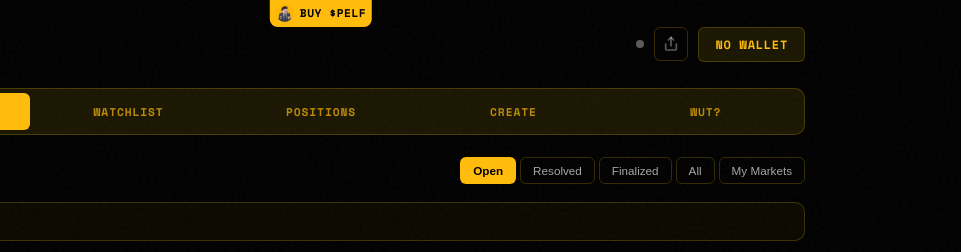
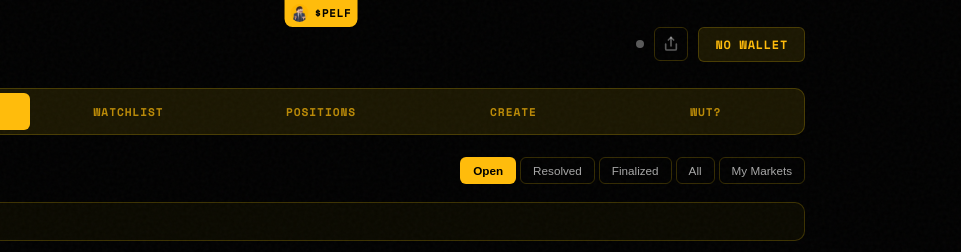
Before and after one commit to SolDapper/precog-app, a website built with Parcel: page src/index.html in a window 1280 px wide. Shown: the top 252 px of the page, 319-1280 px from the left. Built offline with nearby package versions, Linux system fonts and the light colour scheme; what @solana/web3.js, precog-markets would draw is missing.

Commit message:
modified:   src/index.html

```diff
--- a/src/index.html
+++ b/src/index.html
@@ -28,7 +28,7 @@
       <div class="top-bar-right">
         <a href="https://jup.ag/swap?sell=So11111111111111111111111111111111111111112&buy=BgJW7U1u2RY5XJk9uYb5AqFRzjMtqE7pw3kaf9iw9Ntz" target="_blank" rel="noopener" class="buy-pelf-btn">
           <img src="/.well-known/pelf.jpeg" alt="$PELF" class="buy-pelf-icon">
-          <span>BUY $PELF</span>
+          <span>$PELF</span>
         </a>
         <div id="network-indicator" class="network-indicator" title="Network status"></div>
         <button id="nav-share-btn" class="nav-share-btn" title="Share this page">
```
